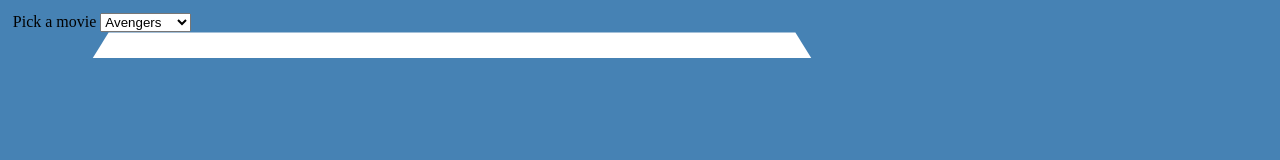
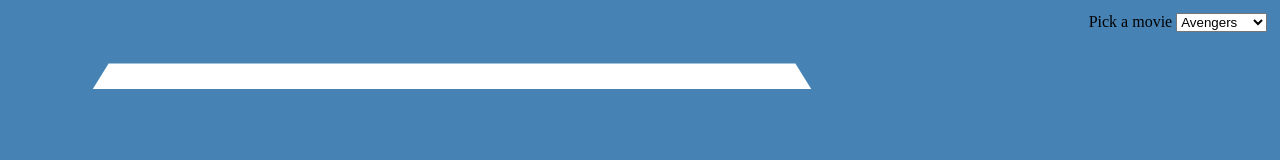
Before and after one commit to svinayaka/svselfproject, a website: page public/MovieBooking/moviebooking.html in a window 1280 px wide. Drawn offline with Linux system fonts and the light colour scheme.

Commit message:
update file

```diff
--- a/public/MovieBooking/moviebooking.css
+++ b/public/MovieBooking/moviebooking.css
@@ -14,6 +14,10 @@ body {
 
 .movie-container {
     padding: 1%;
+}
+.pickMovieSection {
+    height: 50px;
+    text-align: right;
 }
 .screenViewContainer {
     perspective: 100px;
--- a/public/MovieBooking/moviebooking.html
+++ b/public/MovieBooking/moviebooking.html
@@ -8,7 +8,7 @@
     </head>
     <body>
         <main class="movie-container">
-            <div>
+            <div id="pickMovieSelection" class="pickMovieSection">
                 <label>Pick a movie</label>
                 <select id="moviePicker"></select>
             </div>
```
